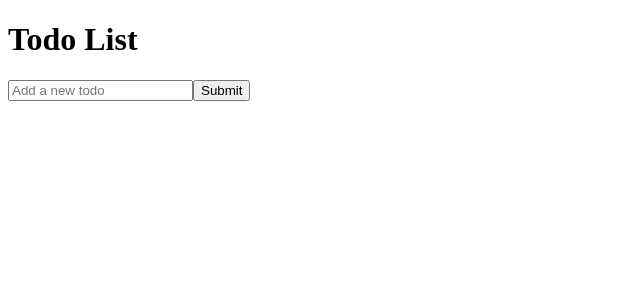
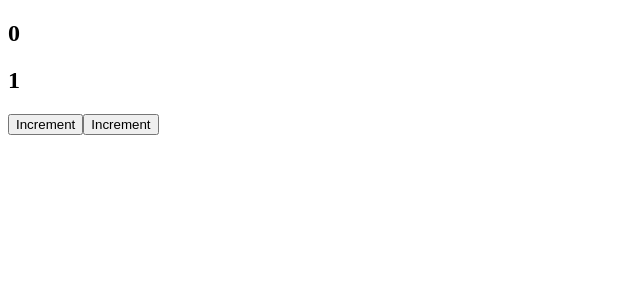
Before and after one commit to TemirovaAzima/typescript-react, a React (Vite) app: page / in a window 1280 px wide. Shown: the top 300 px of the page, without its empty margins (0-640 px from the left). Built offline with nearby package versions, Linux system fonts and the light colour scheme.

Commit message:
if else useEffect typescript

```diff
--- a/src/App.tsx
+++ b/src/App.tsx
@@ -1,11 +1,23 @@
-import React from 'react'
-import {TodoList} from "./components/TodoList.tsx";
+import React, {useEffect, useState} from 'react'
 
-const App:React.FC = () => {
+const App: React.FC = () => {
+    const [value, setValue] = useState<number>(0);
+    const [smth, setSmth] = useState<number>(1)
+
+    useEffect(() => {
+        if (value > 3) {
+            console.log("UseEffect hook");
+            document.title = `Increment ${value} ${smth}`;
+        }
+    }, [value, smth]); // dependency array to prevent unnecessary re-renders
+
     return (
         <div>
-          <TodoList/>
+            <h2>{value}</h2>
+            <h2>{smth}</h2>
+            <button onClick={() => setValue(value + 1)}>Increment</button>
+            <button onClick={() => setSmth(smth + 1)}>Increment</button>
         </div>
-    )
-}
+    );
+};
 export default App
```
